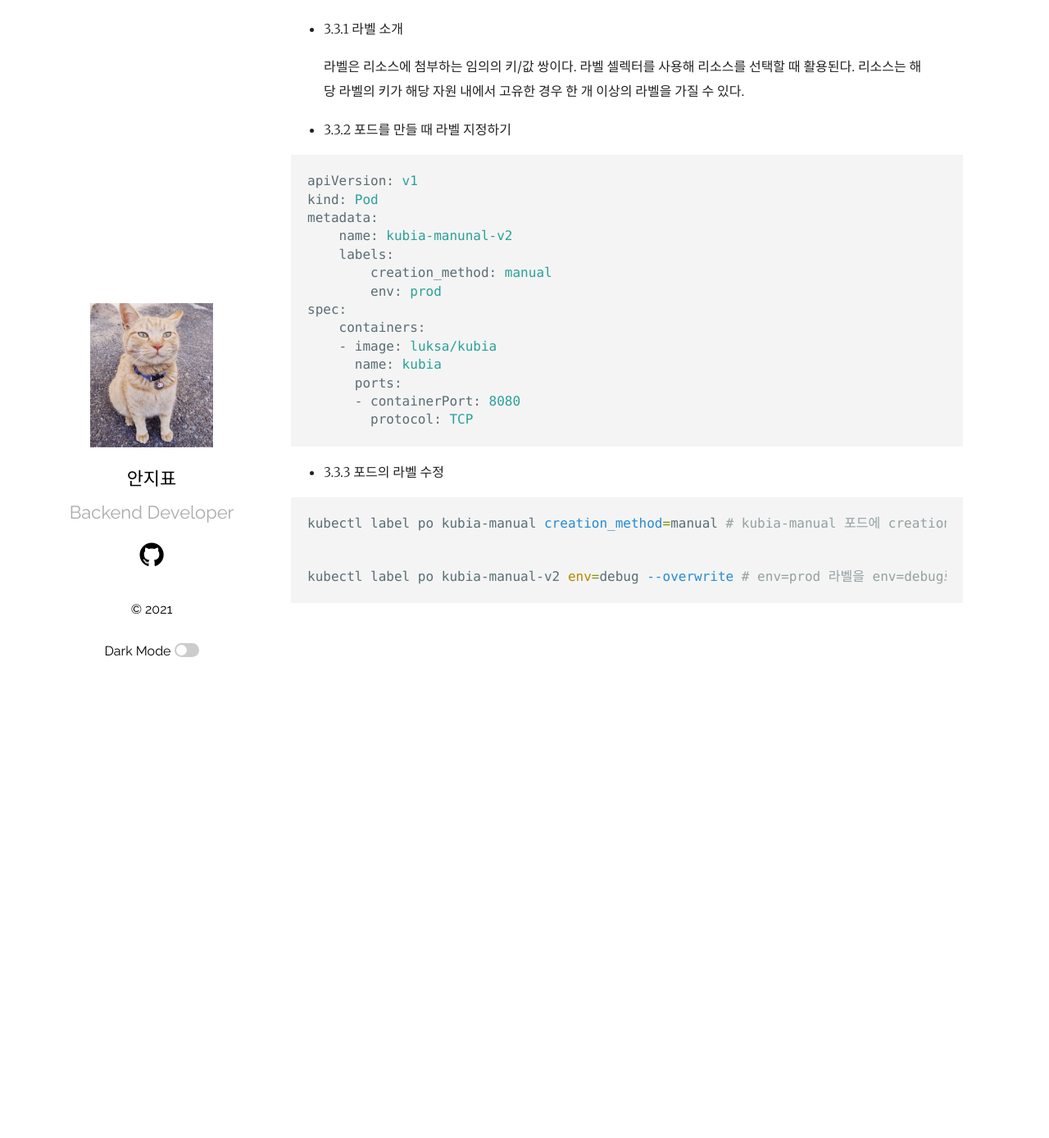
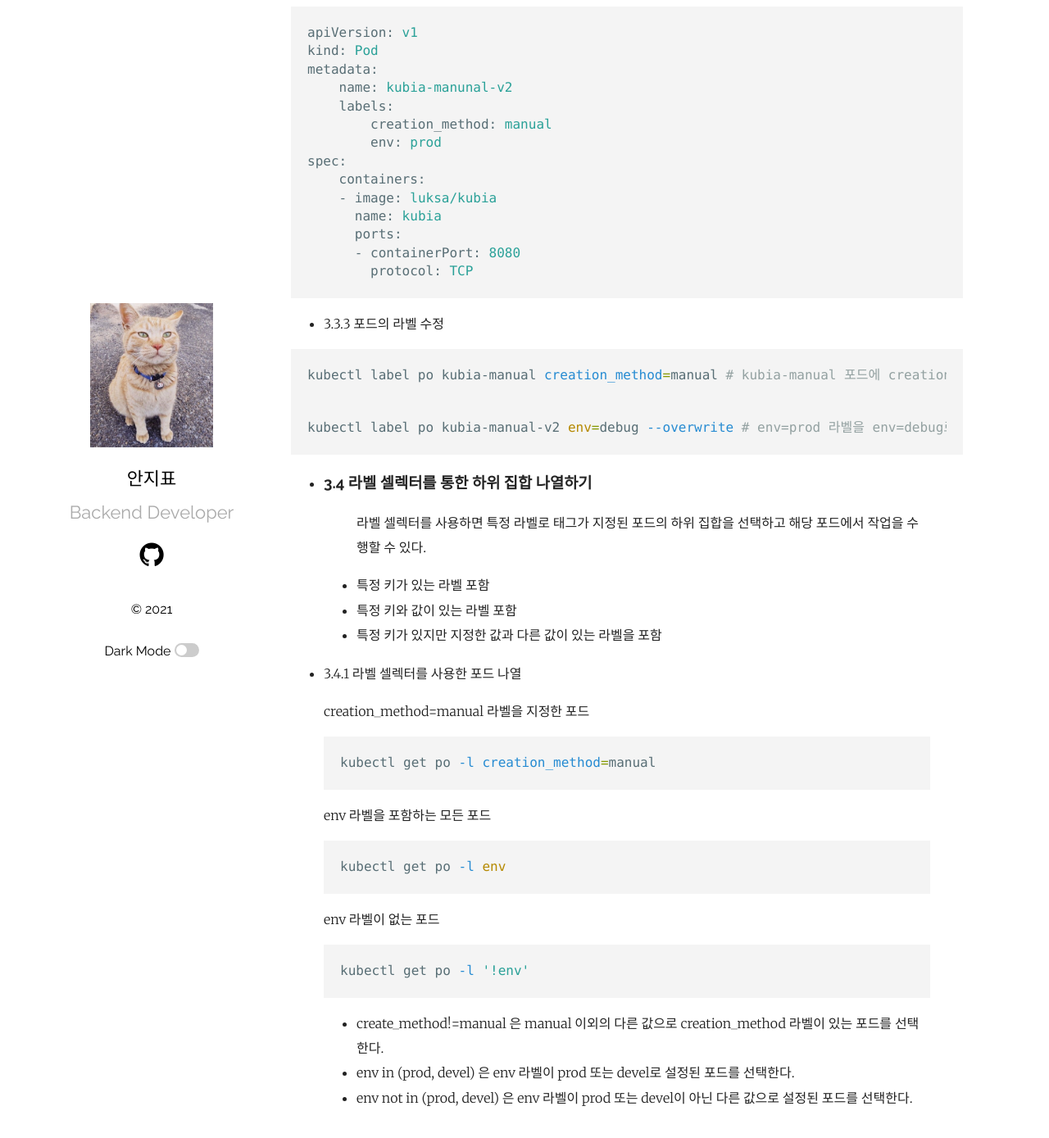
Before and after one commit to ppyong/ppyong.github.io, a Jekyll site: the page built from _posts/2021-09-27-kubernetes-in-action(chapter2~3).md, in a window 1280 px wide and 1400 px high, scrolled down 6601 px. Shown: the top 1389 px of the window at 82% size. Built offline with Jekyll 4.4.1, drawn with Linux system fonts in a browser that asks for light colours; before the commit the page ends 7382 px from its top, so only the background shows below that; some of the changed text lies outside the part shown.

Commit message:
temp-20210104-1

````diff
--- a/_posts/2021-09-27-kubernetes-in-action(chapter2~3).md
+++ b/_posts/2021-09-27-kubernetes-in-action(chapter2~3).md
@@ -67,7 +67,7 @@ kubectl logs kubia-manual -c ${container명}
 >> - 함께 혹은 개별적으로 컨테이너의 크기가 조정돼야 하는가?
 
 
-- ### YAML이나 JSON 파일 디스크립터에서 포드 만들기
+- ### 3.2 YAML이나 JSON 파일 디스크립터에서 포드 만들기
 
 - 3.2.1 포드의 YAML 디스크립터 검사
 
@@ -82,7 +82,7 @@ kubectl get po kubia-zxzij -o yaml
 >> - 상태에는 포드의 상태, 각 컨테이너의 설명 및 상태, 포드 내부의 IP 및 그 밖에의 기본 정보 등 실행 중인 포드의 현재 정보가 들어 있다.
 
 - 3.2.2 포드의 간단한 YAML 디스크립터 만들기
-
+>
 ```yaml
 apiVersion: v1
 kind: Pod
@@ -180,3 +180,30 @@ kubectl label po kubia-manual creation_method=manual # kubia-manual 포드에 cr
 ```shell
 kubectl label po kubia-manual-v2 env=debug --overwrite # env=prod 라벨을 env=debug로 변경한다. 변경할 때는 --overwrite 옵션을 사용해야 한다
 ```
+
+- ### 3.4 라벨 셀렉터를 통한 하위 집합 나열하기
+> 라벨 셀렉터를 사용하면 특정 라벨로 태그가 지정된 포드의 하위 집합을 선택하고 해당 포드에서 작업을 수행할 수 있다.
+
+> - 특정 키가 있는 라벨 포함
+> - 특정 키와 값이 있는 라벨 포함
+> - 특정 키가 있지만 지정한 값과 다른 값이 있는 라벨을 포함
+
+- 3.4.1 라벨 셀렉터를 사용한 포드 나열
+
+> creation_method=manual 라벨을 지정한 포드
+```shell
+kubectl get po -l creation_method=manual
+```
+
+> env 라벨을 포함하는 모든 포드
+```shell
+kubectl get po -l env
+```
+
+> env 라벨이 없는 포드
+```shell
+kubectl get po -l '!env'
+```
+> - create_method!=manual 은 manual 이외의 다른 값으로 creation_method 라벨이 있는 포드를 선택한다.
+> - env in (prod, devel) 은 env 라벨이 prod 또는 devel로 설정된 포드를 선택한다.
+> - env not in (prod, devel) 은 env 라벨이 prod 또는 devel이 아닌 다른 값으로 설정된 포드를 선택한다.
````
